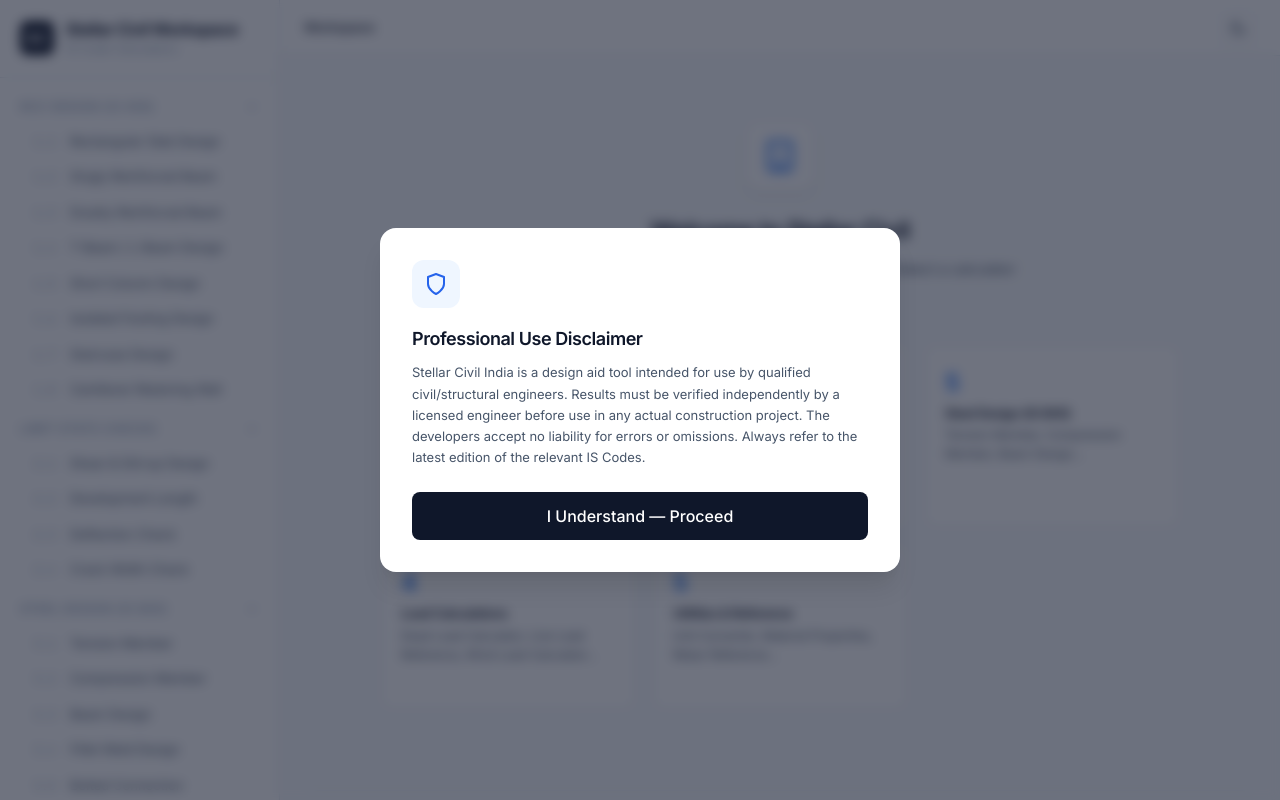
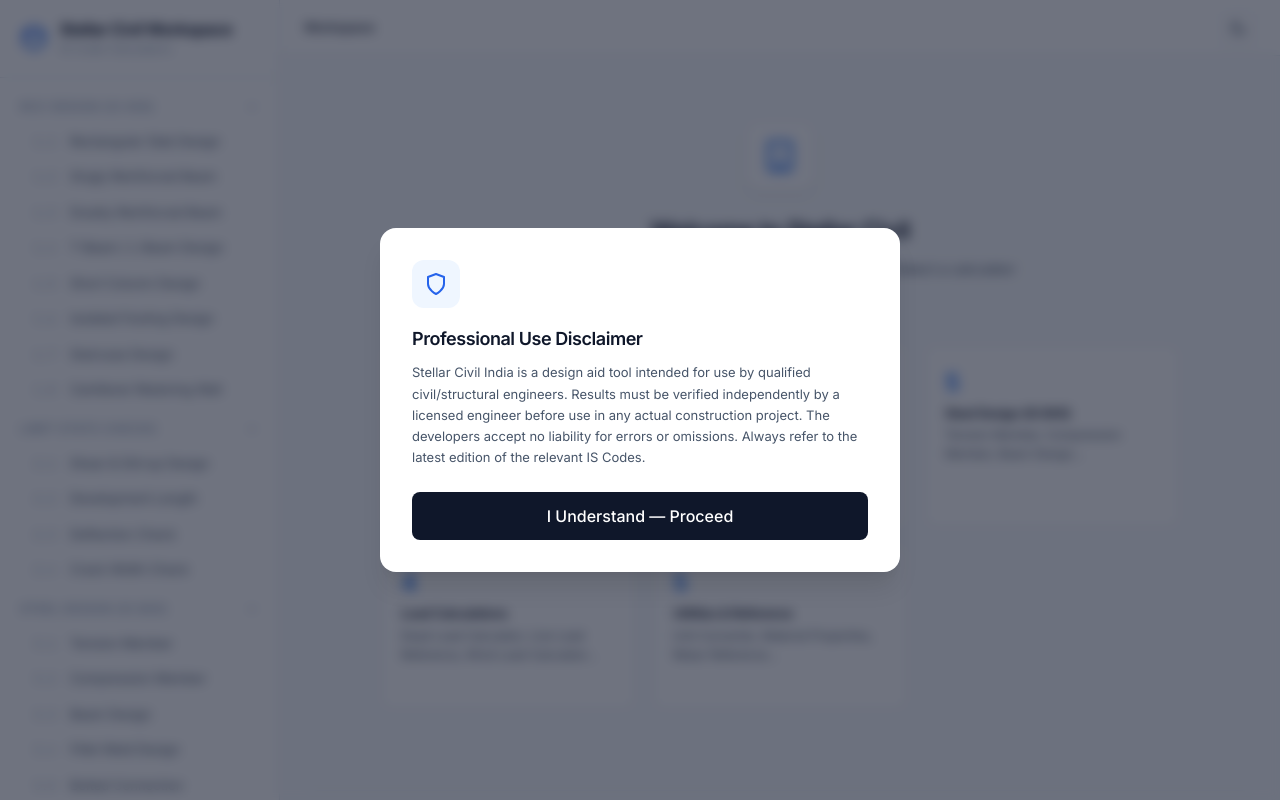
Before and after one commit to luminiferousBOT/stellar-civil, a website built with Vite: page workspace.html in a window 1280 px wide. Built offline with nearby package versions, Linux system fonts and the light colour scheme.

Commit message:
Update workspace logo to match homepage

```diff
--- a/css/layout.css
+++ b/css/layout.css
@@ -139,21 +139,10 @@
 }
 
 .sidebar__logo {
-  width: 34px;
-  height: 34px;
-  background: var(--color-primary);
-  border-radius: var(--radius-md);
   display: flex;
   align-items: center;
   justify-content: center;
-  color: white;
-  font-weight: var(--font-bold);
-  font-size: var(--text-md);
   flex-shrink: 0;
-}
-
-[data-theme="dark"] .sidebar__logo {
-  background: var(--color-accent);
 }
 
 .sidebar__title {
--- a/workspace.html
+++ b/workspace.html
@@ -62,7 +62,23 @@
 
       <div class="sidebar__header">
         <a href="/" class="sidebar__brand">
-          <div class="sidebar__logo">SC</div>
+          <div class="sidebar__logo">
+            <svg viewBox="0 0 24 24" width="28" height="28" fill="none" stroke="url(#logoGradientIndex)" stroke-width="2.5"
+              stroke-linecap="round" stroke-linejoin="round">
+              <defs>
+                <linearGradient id="logoGradientIndex" x1="0%" y1="0%" x2="100%" y2="100%">
+                  <stop offset="0%" stop-color="#2563eb" />
+                  <stop offset="100%" stop-color="#3b82f6" />
+                </linearGradient>
+              </defs>
+              <path
+                d="M21 16V8a2 2 0 0 0-1-1.73l-7-4a2 2 0 0 0-2 0l-7 4A2 2 0 0 0 3 8v8a2 2 0 0 0 1 1.73l7 4a2 2 0 0 0 2 0l7-4A2 2 0 0 0 21 16z">
+              </path>
+              <polyline points="3.27 6.96 12 12.01 20.73 6.96"></polyline>
+              <line x1="12" y1="22.08" x2="12" y2="12"></line>
+              <circle cx="12" cy="12" r="1.5" fill="#3b82f6" stroke="none" />
+            </svg>
+          </div>
           <div>
             <div class="sidebar__title">Stellar Civil Workspace</div>
             <div class="sidebar__subtitle">IS Code Calculators</div>
```
